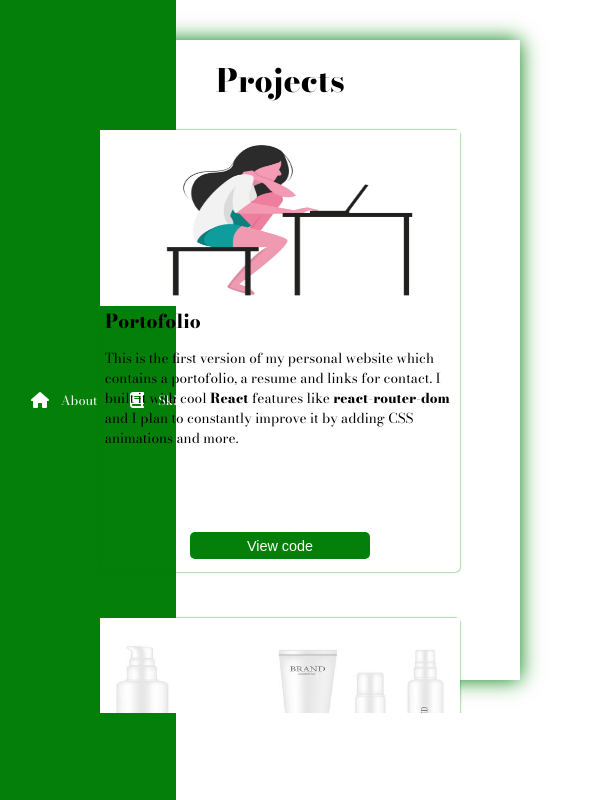
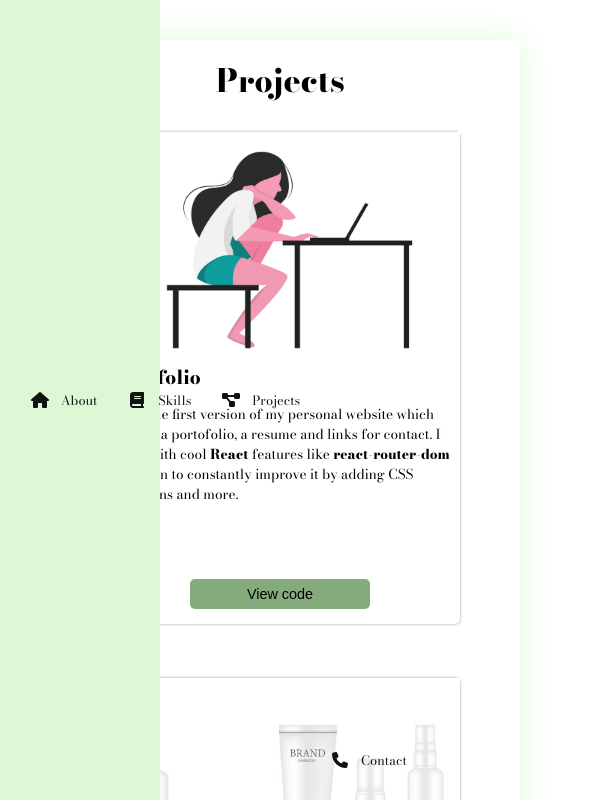
Before and after one commit to MariaChira/veggies-landing-page, a React (Create React App) app: page /projects in a window 600 px wide. Shown: the top 800 px of the page. Built offline with nearby package versions, Linux system fonts and the light colour scheme.

Commit message:
changed background color

```diff
--- a/src/components/header/header-styles.css
+++ b/src/components/header/header-styles.css
@@ -4,7 +4,7 @@
   --text-primary: white;
   --text-secondary: rgb(17, 19, 17);
   --bg-primary: white;
-  --bg-secondary: #037f0a;
+  --bg-secondary: #DEF8D6;
 }
 
 ul {
@@ -37,7 +37,7 @@ ul {
   display: flex;
   align-items: center;
   height: 5rem;
-  color: var(--text-primary);
+  color: var(--text-secondary);
   text-decoration: none;
 }
 .nav-link .icons {
@@ -76,6 +76,7 @@ ul {
     bottom: 0;
     width: 100vw;
     height: 5rem;
+    z-index:1;
   }
   .navbar-nav {
     flex-direction: row;
@@ -88,7 +89,7 @@ ul {
   }
   .nav-link .icons {
     width: 2rem;
-    margin: 0 0.2rem 0 1rem;
+    margin: 0;
   }
   .link-text {
     font-size: 0.8rem;
@@ -105,7 +106,7 @@ ul {
     transition: width 200ms ease;
   }
   .navbar:hover {
-      width: 11rem;
+      width: 10rem;
   }
   .nav-link .icons {
     min-width: 2rem;
--- a/src/pages/about/about-styles.css
+++ b/src/pages/about/about-styles.css
@@ -2,7 +2,7 @@
   width: 80vw;
   height: 80vh;
   background-color: white;
-  box-shadow: 0px 0px 20px 0px #037f0a;
+  box-shadow: 0px 0px 30px 0px #DEF8D6;
   margin-left: 15%;
   margin-top: 7%;
 }
@@ -37,8 +37,8 @@ button {
   height: 9%;
   border-radius: 5px;
   border: none;
-  background-color: #037f0a;
-  color: white;
+  background-color: #85AA7B;
+  color: black;
   float: right;
   margin-right: 3rem;
   font-size: 0.9rem;
--- a/src/pages/contact/contact-styles.css
+++ b/src/pages/contact/contact-styles.css
@@ -2,7 +2,7 @@
   width: 80vw;
   height: 80vh;
   background-color: white;
-  box-shadow: 0px 0px 20px 0px #037f0a;
+  box-shadow: 0px 0px 30px 0px #DEF8D6;
   margin-left:15%;
   margin-top:6%;
 }
@@ -22,6 +22,12 @@
     font-size: 2rem;
     margin: 1rem 1rem 0 2rem;
     color: black;
+}
+/* .contact-icons:hover{
+    color:#85AA7B;
+} */
+.contact-icons:last-child:hover{
+    color:#85AA7B;
 }
 .contact-details{
     width:80%;
--- a/src/pages/projects/projects-component.jsx
+++ b/src/pages/projects/projects-component.jsx
@@ -1,5 +1,5 @@
 import'./projects-styles.css';
-import { Link } from 'react-router-dom';
+
 
 const Projects = () => {
     return(
--- a/src/pages/projects/projects-styles.css
+++ b/src/pages/projects/projects-styles.css
@@ -2,7 +2,7 @@
   width: 80vw;
   height: 80vh;
   background-color: white;
-  box-shadow: 0px 0px 20px 0px #037f0a;
+  box-shadow: 0px 0px 30px 0px #DEF8D6;
   margin-left: 15%;
   margin-top: 6%;
 
@@ -25,7 +25,7 @@
   width: 20%;
   height: 90%;
   margin:10px;
-  box-shadow: 0px 0px 2px 0px #037f0a;
+  box-shadow: 0px 0px 3px 0px #85AA7B;
   border-radius: 5px;
   position: relative;
 
@@ -55,22 +55,27 @@ button.project-code{
 }
 @media only screen and (max-width:600px) {
     div.projects-container {
-        margin:2.5rem
+        margin:2.5rem;
+        height:100%;
 
 }
     div.projects-wrapper{
         width:100%;
-        height:95%;
+        /* height:95%; */
         margin: 0 auto;
 
     }
     div.project{
         width:75%;
-        height:90%;
+        min-height:450px;
         margin: 3rem auto;
+    }
+    .project:last-child{
+        margin-bottom: 6rem;
     }
     .project-image{
         display: block;
+        height:230px;
     }
 }
 
@@ -78,6 +83,7 @@ button.project-code{
     .projects-container{
         margin-top: 4rem;
         margin-left: 7.5rem;
+        height:100%;
     }
     .projects-wrapper{
         overflow-y: auto;
@@ -88,7 +94,7 @@ button.project-code{
     }
     .project{
         width:50%;
-        height:75%;
+        min-height:450px;
         margin: 3rem auto;
     }
     .projects-title{
@@ -99,6 +105,8 @@ button.project-code{
         display: none;
       }
 
-
+      .project-image{
+        height:230px;
+    }
 
 }
--- a/src/pages/skills/skills-styles.css
+++ b/src/pages/skills/skills-styles.css
@@ -2,7 +2,7 @@
     width: 80vw;
     height: 80vh;
     background-color: white;
-    box-shadow: 0px 0px 20px 0px #037F0A;
+    box-shadow: 0px 0px 30px 0px #DEF8D6;
     margin-left:15%;
     margin-top:6%;
 
@@ -28,14 +28,14 @@
     font-size: 3rem;
 }
 .tech-icons:hover{
-    color:#037F0A;
+    color:#85AA7B;
 }
 .name-of-icons{
     font-size: 0.8rem;
 
 }
 .tech-title, .soft-title{
-    color:#037F0A;
+    color:#85AA7B;
     margin:0;
 }
 .soft-skills-container{
@@ -51,7 +51,7 @@
 }
 .button-type-skill{
     background-color:white;
-    box-shadow: 0px 0px 5px 0px #037F0A;
+    box-shadow: 0px 0px 5px 0px #85AA7B;
     border-radius:5px;
     color: black;
     width: 80%;
```
